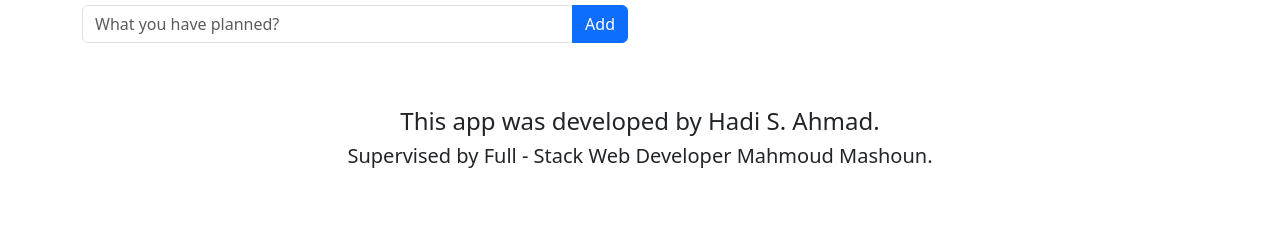
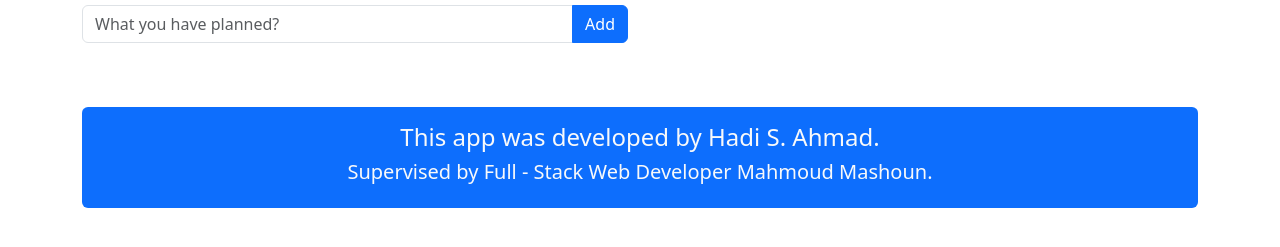
Before and after one commit to Hadi-SayedAhmad/Hadi-SayedAhmad.github.io, a plain HTML site: page index.html in a window 1280 px wide. Shown: the part 145-392 px from the top of the page. Drawn offline with nearby package versions, Linux system fonts and the light colour scheme.

Commit message:
CRUD v1.2

```diff
--- a/index.html
+++ b/index.html
@@ -40,7 +40,7 @@
 
         <div class="row">
             <div class="col-12 col-4">
-                <div class="d-flex flex-column justify-content-center align-items-center my-5">
+                <div class="d-flex flex-column justify-content-center align-items-center my-5 bg-primary text-light p-3 rounded">
                     <h4>This app was developed by Hadi S. Ahmad.</h4>
                     <h5>Supervised by Full - Stack Web Developer Mahmoud Mashoun.</h5>
                 </div>
```
